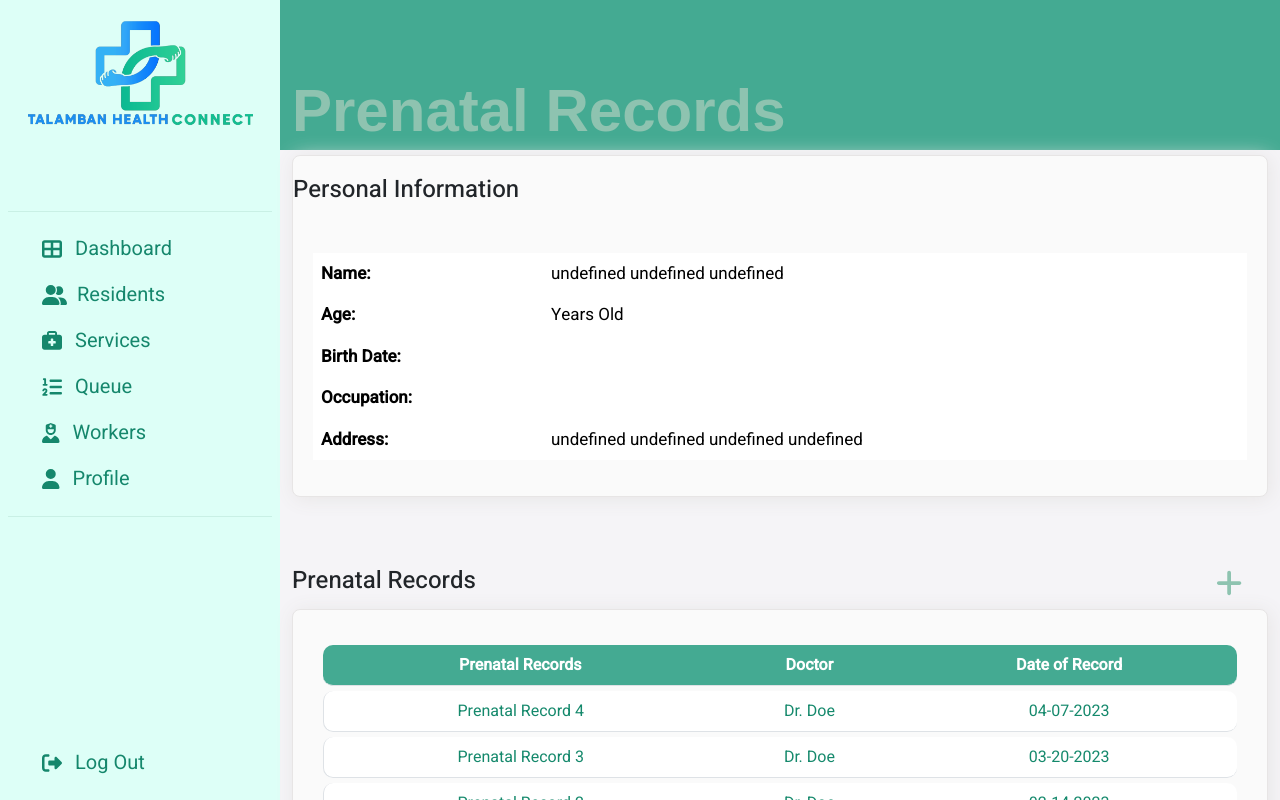
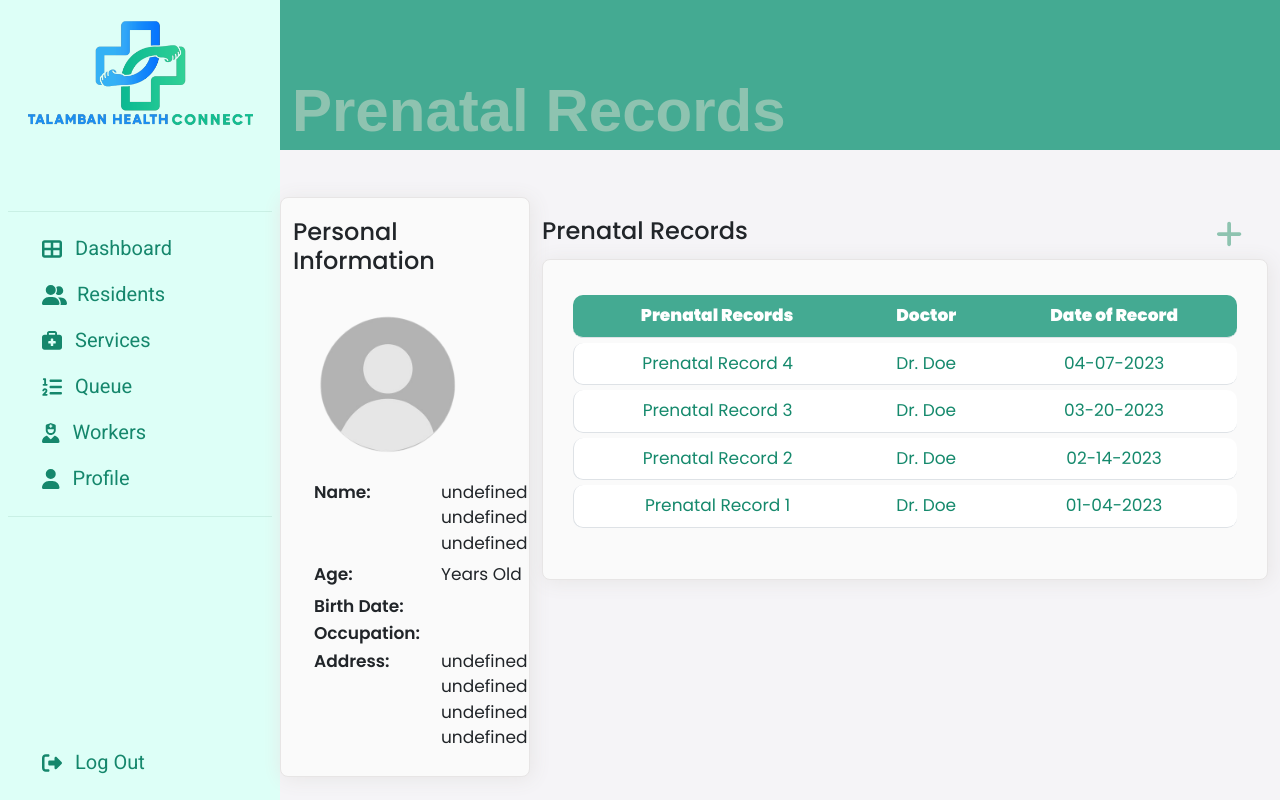
Before and after one commit to ChristineCartilla/capstone_THC, a React (Create React App) app in the folder client/: page /prenatal/1 in a window 1280 px wide. Shown: the top 800 px of the page. Built offline with nearby package versions, Linux system fonts and the light colour scheme; no server answers; a web font is replaced by a local one.

Commit message:
services page1-2 ui improved

```diff
--- a/client/src/pages/Dental/DentalSpecificResident.js
+++ b/client/src/pages/Dental/DentalSpecificResident.js
@@ -6,6 +6,7 @@ import {  useNavigate, useParams } from 'react-router-dom'
 import axios from 'axios'
 import AdditionDental from '../../components/AdditionDental.js'
 
+import THCDefaultPatientLogo from '../../images/default_image.png'
 
 const DentalSpecificResident = () => {
     const { residentid } = useParams();
@@ -68,36 +69,38 @@ const DentalSpecificResident = () => {
                         </div>
                         <div className='sp2-pageBody'>
                             <div className='container'>
-                                <div className='sp2-topDiv'>
+                                <div className='row'>
+                                    <div className='col-md-3 col-sm-12 sp2-topDiv'>
                                         <h4 className="text-start">Personal Information</h4>
                                         <div className='sp2-personalInfoDiv'>
-                                        <table className="table table-borderless">
+                                        <img src={THCDefaultPatientLogo} height="150px" width="150px" alt="default_image.png" style={{marginTop:5}}/>
+                                            <table className="">
                                                 <tbody>
                                                     <tr>
-                                                    <th scope="row">Name:</th>
+                                                        <td scope="row">Name:</td>
                                                         <td>{patientinfo.first_name + " "+ patientinfo.middle_name + " " + patientinfo.last_name}</td>
                                                     </tr>
                                                     <tr>
-                                                    <th scope="row">Age:</th>
+                                                        <td scope="row">Age:</td>
                                                         <td>{patientinfo.age} Years Old</td>
                                                     </tr>
                                                     <tr>
-                                                    <th scope="row">Birth Date:</th>
+                                                        <td scope="row">Birth Date:</td>
                                                         <td>{patientinfo.birthDate}</td>
                                                     </tr>
                                                     <tr>
-                                                    <th scope="row">Occupation:</th>
+                                                        <td scope="row">Occupation:</td>
                                                         <td>{patientinfo.occupation}</td>
                                                     </tr>
                                                     <tr>
-                                                    <th scope="row">Address:</th>
+                                                        <td scope="row">Address:</td>
                                                         <td>{patientinfo.street + " "+ patientinfo.barangay + " " + patientinfo.municipality+ " " + patientinfo.zipCode}</td>
                                                     </tr>
                                                 </tbody>
                                             </table>
                                         </div>
                                     </div>
-                                <div className='sp2-bottomDiv'>
+                                    <div className='col-md-9 col-sm-12 sp2-bottomDiv'>
                                         <div className='sp2-bottomDivHeader d-flex justify-content-between'>
                                             <h4 className="text-start">Dental Records</h4>
                                             {/* Button trigger modal  */}
@@ -129,6 +132,7 @@ const DentalSpecificResident = () => {
 
                                                 </tbody>
                                             </table>
+                                        </div>
                                     </div>
                                 </div>
                             </div>
--- a/client/src/pages/Immunization/ImmunizationSpecificResident.js
+++ b/client/src/pages/Immunization/ImmunizationSpecificResident.js
@@ -6,6 +6,7 @@ import {  useNavigate, useParams } from 'react-router-dom'
 import axios from 'axios'
 import AdditionImmunization from '../../components/AdditionImmunization.js'
 
+import THCDefaultPatientLogo from '../../images/default_image.png'
 
 const ImmunizationSpecificResident = () => {
     const { residentid } = useParams();
@@ -68,9 +69,11 @@ const ImmunizationSpecificResident = () => {
                         </div>
                         <div className='sp2-pageBody'>
                             <div className='container'>
-                                <div className='sp2-topDiv'>
+                                <div className='row'>
+                                    <div className='col-md-3 col-sm-12 sp2-topDiv'>
                                         <h4 className="text-start">Personal Information</h4>
                                         <div className='sp2-personalInfoDiv'>
+                                        <img src={THCDefaultPatientLogo} height="150px" width="150px" alt="default_image.png" style={{marginTop:5}}/>
                                             <table className="table table-borderless">
                                                 <tbody>
                                                     <tr>
@@ -97,7 +100,7 @@ const ImmunizationSpecificResident = () => {
                                             </table>
                                         </div>
                                     </div>
-                                <div className='sp2-bottomDiv'>
+                                    <div className='col-md-9 col-sm-12 sp2-bottomDiv'>
                                         <div className='sp2-bottomDivHeader d-flex justify-content-between'>
                                             <h4 className="text-start">Immunization Records</h4>
                                             {/* Button trigger modal  */}
@@ -129,6 +132,7 @@ const ImmunizationSpecificResident = () => {
 
                                                 </tbody>
                                             </table>
+                                        </div>
                                     </div>
                                 </div>
                             </div>
--- a/client/src/pages/Prenatal/PrenatalSpecificRecord.js
+++ b/client/src/pages/Prenatal/PrenatalSpecificRecord.js
@@ -84,11 +84,11 @@ const PrenatalSpecificRecord = (props) => {
                     <div className='mainLayout-left'>
                         <Sidebar />
                     </div>
-                    <div className='container mainLayout-right p-0'>
+                    <div className='container mainLayout-right p-0 sp3-mainContainer'>
                         <div className="sp3-pageHeader container d-flex">
                             <button
                             type="button"
-                            className="sp3-servicesBacRecskBtn -center"
+                            className="sp3-servicesBacRecBtn align-items-center"
                             onClick={() => handleBack()}>
                                 <FontAwesomeIcon icon={faAngleLeft}/>
                         </button>
--- a/client/src/pages/Prenatal/PrenatalSpecificResident.js
+++ b/client/src/pages/Prenatal/PrenatalSpecificResident.js
@@ -6,6 +6,7 @@ import {  useNavigate, useParams } from 'react-router-dom'
 import axios from 'axios'
 import AdditionPrenatal from '../../components/AdditionPrenatal.js'
 
+import THCDefaultPatientLogo from '../../images/default_image.png'
 
 const PrenatalSpecificResident = () => {
     const { residentid } = useParams();
@@ -69,36 +70,38 @@ const PrenatalSpecificResident = () => {
                         </div>
                         <div className='sp2-pageBody'>
                             <div className='container'>
-                                <div className='sp2-topDiv'>
+                                <div className='row'>
+                                    <div className='col-md-3 col-sm-12 sp2-topDiv'>
                                         <h4 className="text-start">Personal Information</h4>
                                         <div className='sp2-personalInfoDiv'>
-                                        <table className="table table-borderless">
+                                        <img src={THCDefaultPatientLogo} height="150px" width="150px" alt="default_image.png" style={{marginTop:5}}/>
+                                            <table className="">
                                                 <tbody>
                                                     <tr>
-                                                    <th scope="row">Name:</th>
+                                                        <td scope="row">Name:</td>
                                                         <td>{patientinfo.first_name + " "+ patientinfo.middle_name + " " + patientinfo.last_name}</td>
                                                     </tr>
                                                     <tr>
-                                                    <th scope="row">Age:</th>
+                                                        <td scope="row">Age:</td>
                                                         <td>{patientinfo.age} Years Old</td>
                                                     </tr>
                                                     <tr>
-                                                    <th scope="row">Birth Date:</th>
+                                                        <td scope="row">Birth Date:</td>
                                                         <td>{patientinfo.birthDate}</td>
                                                     </tr>
                                                     <tr>
-                                                    <th scope="row">Occupation:</th>
+                                                        <td scope="row">Occupation:</td>
                                                         <td>{patientinfo.occupation}</td>
                                                     </tr>
                                                     <tr>
-                                                    <th scope="row">Address:</th>
+                                                        <td scope="row">Address:</td>
                                                         <td>{patientinfo.street + " "+ patientinfo.barangay + " " + patientinfo.municipality+ " " + patientinfo.zipCode}</td>
                                                     </tr>
                                                 </tbody>
                                             </table>
                                         </div>
                                     </div>
-                                <div className='sp2-bottomDiv'>
+                                    <div className='col-md-9 col-sm-12 sp2-bottomDiv'>
                                         <div className='sp2-bottomDivHeader d-flex justify-content-between'>
                                             <h4 className="text-start">Prenatal Records</h4>
                                             {/* Button trigger modal  */}
@@ -130,6 +133,7 @@ const PrenatalSpecificResident = () => {
 
                                                 </tbody>
                                             </table>
+                                        </div>
                                     </div>
                                 </div>
                             </div>
--- a/client/src/stylesheets/App.css
+++ b/client/src/stylesheets/App.css
@@ -1,4 +1,4 @@
-@import url('https://fonts.googleapis.com/css2?family=DM+Sans:opsz@9..40&family=Heebo:wght@300;400;500&family=Poppins:wght@400;900&family=Roboto+Condensed&display=swap');
+@import url('https://fonts.googleapis.com/css2?family=DM+Sans:opsz@9..40&family=Heebo:wght@300;400;500&family=Poppins:wght@400;500;600;900&family=Roboto+Condensed&display=swap');
 
 .App {
   text-align: center;
--- a/client/src/stylesheets/ServicesSecondPage_stylesheet.css
+++ b/client/src/stylesheets/ServicesSecondPage_stylesheet.css
@@ -40,9 +40,18 @@
 
 }
 
+.sp2-personalInfoDiv table tbody tr{
+    padding-bottom: 20px;
+    vertical-align: text-top;
+}
+
 .sp2-personalInfoDiv table tbody tr td:first-child{
-    padding: 0 20px 9px 0;
+    font-weight: 600;
+}
 
+.sp2-personalInfoDiv table tbody tr td:nth-child(2){
+    padding-left: 20px;
+    padding-bottom: 5px;
 }
 
 .sp2-addMedRecBtn{
```
Also changed, not shown: client/src/pages/Dental/Dental.js (+5 -3 lines), client/src/pages/FamilyPlanning/familyPlanning.js (+11 -6 lines), client/src/pages/Immunization/Immunization.js (+5 -3 lines), client/src/pages/Prenatal/Prenatal.js (+9 -3 lines). Lines whose indentation alone changed are shown as unchanged.
